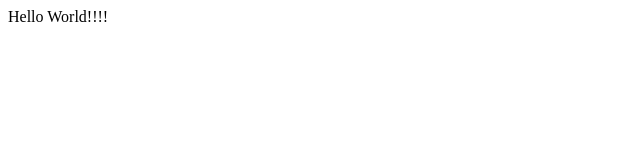
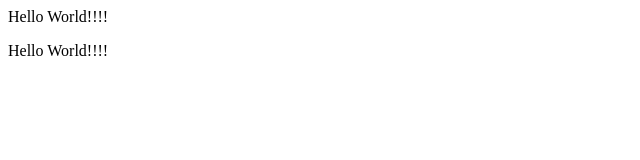
Before and after one commit to mpachau/gitdemo1, a plain HTML site: page index.html in a window 1280 px wide. Shown: the whole page, without its empty margins (0-640 px from the left). Drawn offline with Linux system fonts and the light colour scheme.

Commit message:
Update index.html

```diff
--- a/index.html
+++ b/index.html
@@ -1 +1,4 @@
+
 <p> Hello World!!!!</P>
+
+<p> Hello World!!!!</P>
```
